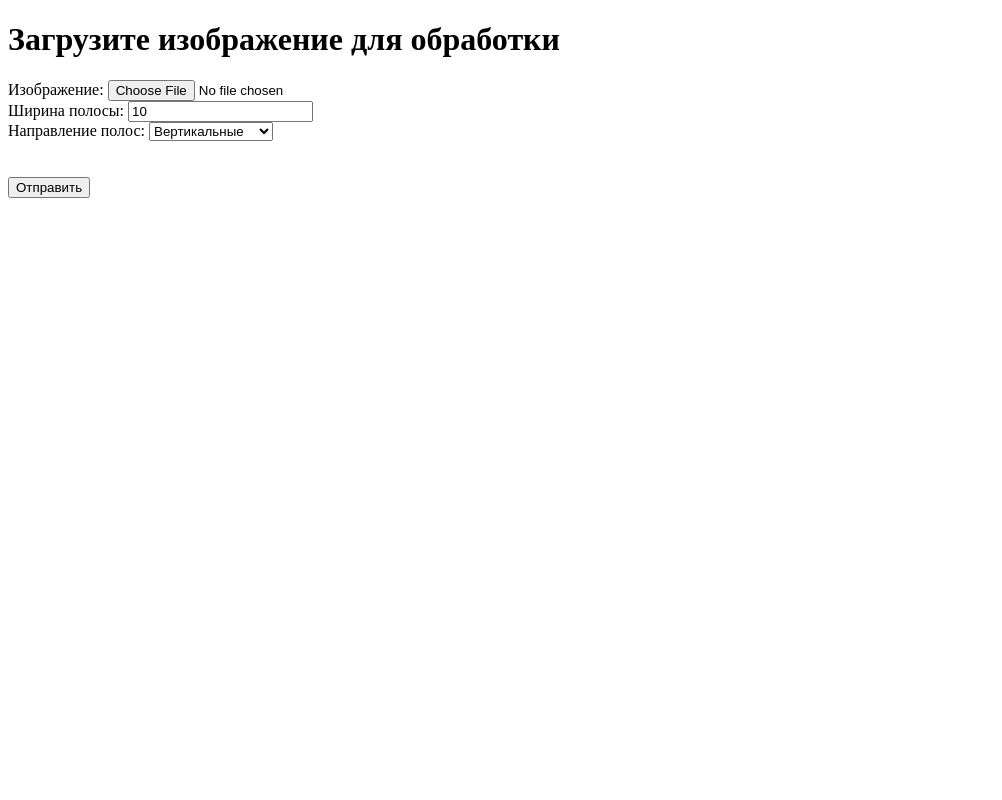
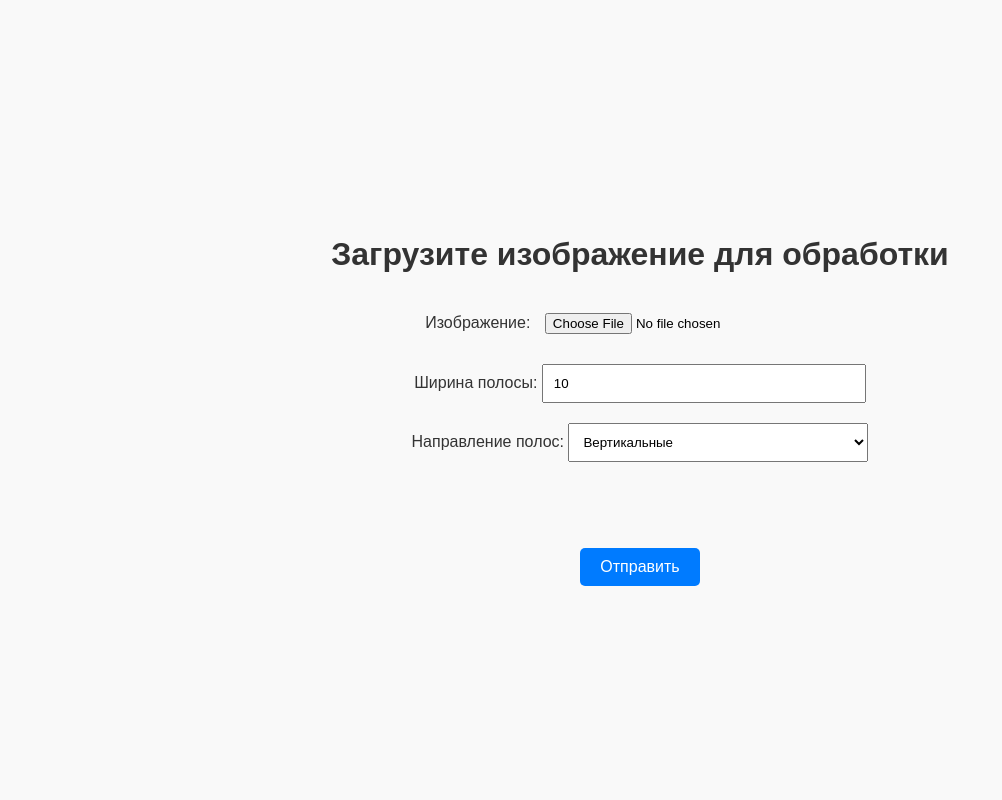
Before and after one commit to LeeLeman/fastlabone, a FastAPI app: page / in a window 1280 px wide. Shown: the whole page, without its empty margins (0-1002 px from the left). Run offline with FastAPI, Linux system fonts and the light colour scheme; some libraries are stand-ins or nearby versions.

Commit message:
css styles

```diff
--- a/main.py
+++ b/main.py
@@ -1,6 +1,7 @@
 from fastapi import FastAPI, Request, UploadFile, File, Form
 from fastapi.responses import HTMLResponse
 from fastapi.templating import Jinja2Templates
+from fastapi.staticfiles import StaticFiles
 import uvicorn
 from PIL import Image
 import httpx
@@ -10,6 +11,7 @@ import settings
 
 app = FastAPI()
 templates = Jinja2Templates(directory="templates")
+app.mount("/static", StaticFiles(directory="static"), name="static")
 
 # Эндпоинт для главной страницы
 @app.get("/", response_class=HTMLResponse)
--- /dev/null
+++ b/static/styles.css
@@ -0,0 +1,84 @@
+body {
+    font-family: Arial, sans-serif;
+    margin: 0;
+    padding: 0;
+    display: flex;
+    justify-content: center;
+    align-items: center;
+    min-height: 100vh;
+    background-color: #f9f9f9;
+    text-align: center;
+}
+
+h1, h2 {
+    color: #333;
+    margin-bottom: 20px;
+}
+
+img {
+    max-width: 100%;
+    height: auto;
+    margin: 10px 0;
+}
+
+a.button {
+    display: inline-block;
+    padding: 10px 20px;
+    background-color: #007BFF;
+    color: white;
+    text-decoration: none;
+    border-radius: 5px;
+    margin-top: 20px;
+}
+
+a.button:hover {
+    background-color: #0056b3;
+}
+
+form {
+    margin-top: 20px;
+}
+
+form label {
+    font-size: 16px;
+    color: #333;
+}
+
+form input[type="file"],
+form input[type="number"],
+form select {
+    padding: 10px;
+    margin: 10px 0;
+    width: 100%;
+    max-width: 300px;
+}
+
+form input[type="submit"] {
+    padding: 10px 20px;
+    background-color: #007BFF;
+    color: white;
+    border: none;
+    border-radius: 5px;
+    cursor: pointer;
+    font-size: 16px;
+}
+
+form input[type="submit"]:hover {
+    background-color: #0056b3;
+}
+
+.error {
+    color: red;
+    margin-bottom: 20px;
+}
+
+.g-recaptcha {
+    display: flex;
+    justify-content: center;
+    margin: 20px 0;
+}
+
+.content {
+    max-width: 800px;
+    margin: 0 auto;
+}
--- a/templates/main_form.html
+++ b/templates/main_form.html
@@ -5,12 +5,14 @@
     <meta name="viewport" content="width=device-width, initial-scale=1.0">
     <title>Обработка изображения</title>
     <script src="https://www.google.com/recaptcha/api.js" async defer></script>
+    <link rel="stylesheet" type="text/css" href="/static/styles.css">
 </head>
 <body>
+    <div class="content">
         <h1>Загрузите изображение для обработки</h1>
 
         {% if error %}
-        <div style="color: red;">
+            <div class="error">
                 {{ error }}
             </div>
         {% endif %}
@@ -19,9 +21,11 @@
             <label for="file">Изображение:</label>
             <input name="file" type="file" required>
             <br>
+
             <label for="stripe_width">Ширина полосы:</label>
             <input type="number" name="stripe_width" value="10" required>
             <br>
+
             <label for="direction">Направление полос:</label>
             <select name="direction">
                 <option value="vertical">Вертикальные</option>
@@ -31,8 +35,9 @@
 
             <div class="g-recaptcha" data-sitekey="{{ site_key }}"></div>
             <br>
+
             <input type="submit" value="Отправить">
-
         </form>
+    </div>
 </body>
 </html>
```
Also changed, not shown: templates/display_images.html (+6 -0 lines). Lines whose indentation alone changed are shown as unchanged.
